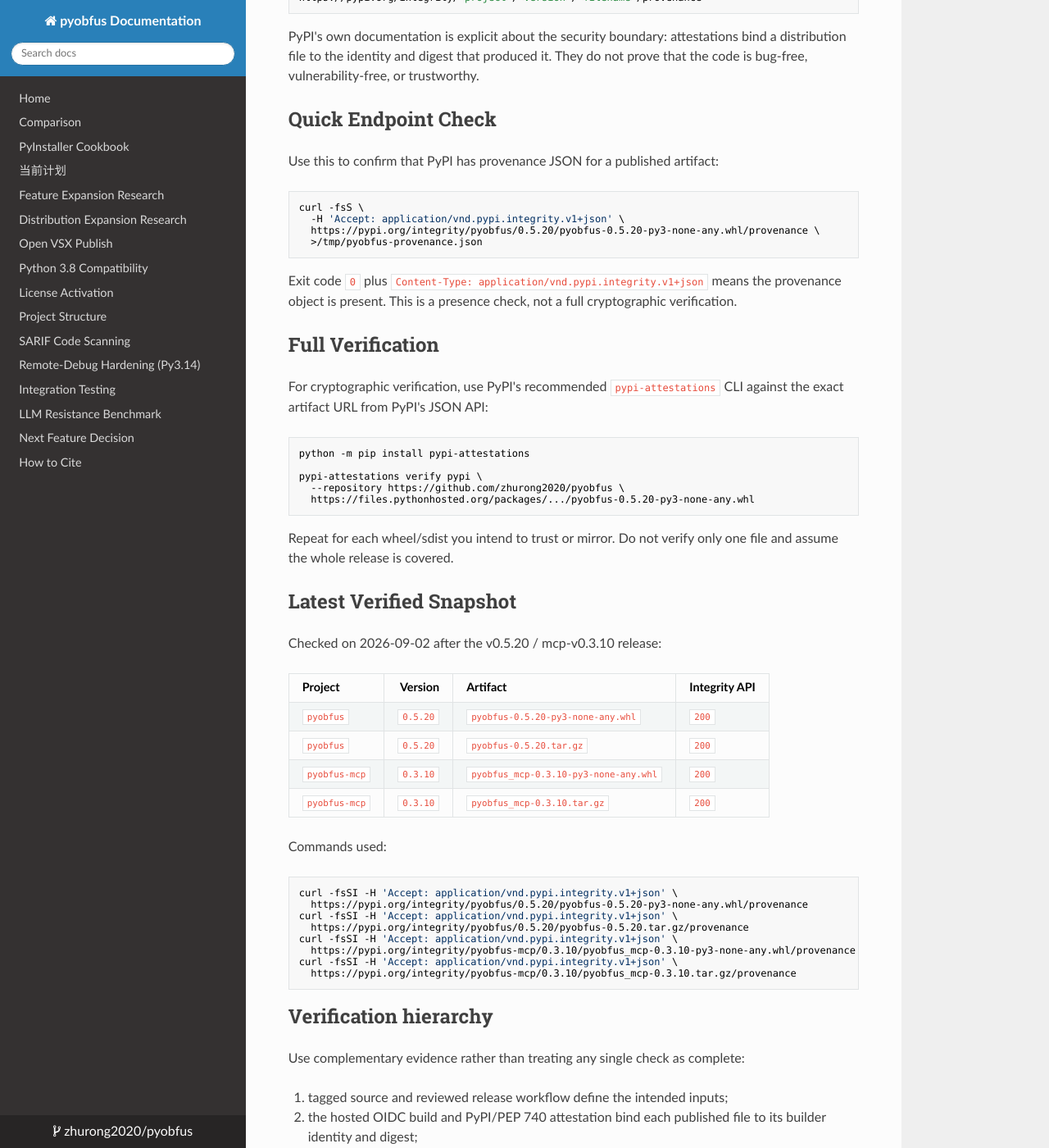
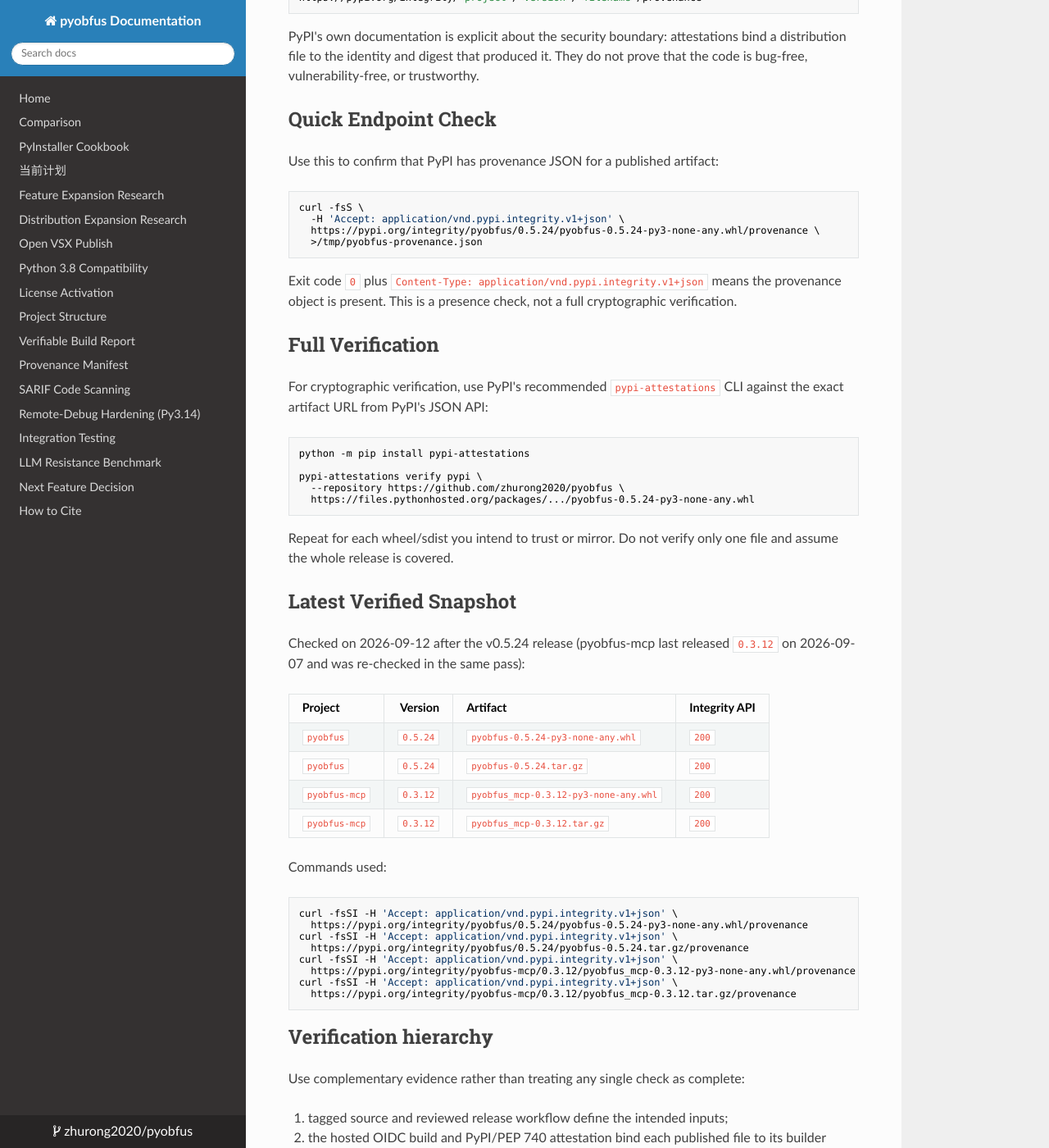
Before and after one commit to zhurong2020/pyobfus, an MkDocs documentation site: the page built from docs/RELEASE_PROVENANCE_VERIFICATION.md, in a window 1280 px wide and 1400 px high, scrolled down 353 px. Shown: the whole window at 82% size. Built offline with MkDocs 1.6.1, drawn with Linux system fonts in a browser that asks for light colours; nearby versions of some CDN libraries.

Commit message:
docs: clear stale release-state claims the 0.5.24 sync surfaced
Five surfaces still described shipped work as pending or unreachable:

- the provenance snapshot was four releases behind at 0.5.20; re-ran the
  documented Integrity API commands and recorded the measured 0.5.24 and
  mcp 0.3.12 results;
- the Community marker design doc still read "held in [Unreleased]"
  although it shipped in 0.5.23;
- the feature-expansion research and the release-cadence list still had
  the build report waiting on a version bump and tag;
- CITATION.cff pinned 0.5.2 from June, while Zenodo's concept DOI now
  resolves to the automatically archived v0.5.24 record;
- the docs site nav had no entry for the build report or the provenance
  manifest, so both feature pages were unreachable from the sidebar.

Verified by resolving the concept DOI to the live Zenodo record and by
building the site to confirm both pages render and appear in the nav.

Co-Authored-By: Claude Opus 5 <noreply@anthropic.com>

````diff
--- a/docs/RELEASE_PROVENANCE_VERIFICATION.md
+++ b/docs/RELEASE_PROVENANCE_VERIFICATION.md
@@ -22,7 +22,7 @@ Use this to confirm that PyPI has provenance JSON for a published artifact:
 ```bash
 curl -fsS \
   -H 'Accept: application/vnd.pypi.integrity.v1+json' \
-  https://pypi.org/integrity/pyobfus/0.5.20/pyobfus-0.5.20-py3-none-any.whl/provenance \
+  https://pypi.org/integrity/pyobfus/0.5.24/pyobfus-0.5.24-py3-none-any.whl/provenance \
   >/tmp/pyobfus-provenance.json
 ```
 
@@ -40,7 +40,7 @@ python -m pip install pypi-attestations
 
 pypi-attestations verify pypi \
   --repository https://github.com/zhurong2020/pyobfus \
-  https://files.pythonhosted.org/packages/.../pyobfus-0.5.20-py3-none-any.whl
+  https://files.pythonhosted.org/packages/.../pyobfus-0.5.24-py3-none-any.whl
 ```
 
 Repeat for each wheel/sdist you intend to trust or mirror. Do not verify only
@@ -48,26 +48,27 @@ one file and assume the whole release is covered.
 
 ## Latest Verified Snapshot
 
-Checked on 2026-09-02 after the v0.5.20 / mcp-v0.3.10 release:
+Checked on 2026-09-12 after the v0.5.24 release (pyobfus-mcp last released
+`0.3.12` on 2026-09-07 and was re-checked in the same pass):
 
 | Project | Version | Artifact | Integrity API |
 |---|---:|---|---|
-| `pyobfus` | `0.5.20` | `pyobfus-0.5.20-py3-none-any.whl` | `200` |
-| `pyobfus` | `0.5.20` | `pyobfus-0.5.20.tar.gz` | `200` |
-| `pyobfus-mcp` | `0.3.10` | `pyobfus_mcp-0.3.10-py3-none-any.whl` | `200` |
-| `pyobfus-mcp` | `0.3.10` | `pyobfus_mcp-0.3.10.tar.gz` | `200` |
+| `pyobfus` | `0.5.24` | `pyobfus-0.5.24-py3-none-any.whl` | `200` |
+| `pyobfus` | `0.5.24` | `pyobfus-0.5.24.tar.gz` | `200` |
+| `pyobfus-mcp` | `0.3.12` | `pyobfus_mcp-0.3.12-py3-none-any.whl` | `200` |
+| `pyobfus-mcp` | `0.3.12` | `pyobfus_mcp-0.3.12.tar.gz` | `200` |
 
 Commands used:
 
 ```bash
 curl -fsSI -H 'Accept: application/vnd.pypi.integrity.v1+json' \
-  https://pypi.org/integrity/pyobfus/0.5.20/pyobfus-0.5.20-py3-none-any.whl/provenance
+  https://pypi.org/integrity/pyobfus/0.5.24/pyobfus-0.5.24-py3-none-any.whl/provenance
 curl -fsSI -H 'Accept: application/vnd.pypi.integrity.v1+json' \
-  https://pypi.org/integrity/pyobfus/0.5.20/pyobfus-0.5.20.tar.gz/provenance
+  https://pypi.org/integrity/pyobfus/0.5.24/pyobfus-0.5.24.tar.gz/provenance
 curl -fsSI -H 'Accept: application/vnd.pypi.integrity.v1+json' \
-  https://pypi.org/integrity/pyobfus-mcp/0.3.10/pyobfus_mcp-0.3.10-py3-none-any.whl/provenance
+  https://pypi.org/integrity/pyobfus-mcp/0.3.12/pyobfus_mcp-0.3.12-py3-none-any.whl/provenance
 curl -fsSI -H 'Accept: application/vnd.pypi.integrity.v1+json' \
-  https://pypi.org/integrity/pyobfus-mcp/0.3.10/pyobfus_mcp-0.3.10.tar.gz/provenance
+  https://pypi.org/integrity/pyobfus-mcp/0.3.12/pyobfus_mcp-0.3.12.tar.gz/provenance
 ```
 
 ## Verification hierarchy
--- a/mkdocs.yml
+++ b/mkdocs.yml
@@ -24,6 +24,8 @@ nav:
   - Python 3.8 Compatibility: PYTHON38_COMPATIBILITY.md
   - License Activation: LICENSE_ACTIVATION_GUIDE.md
   - Project Structure: PROJECT_STRUCTURE.md
+  - Verifiable Build Report: VERIFIABLE_BUILD_REPORT.md
+  - Provenance Manifest: PROVENANCE_MANIFEST.md
   - SARIF Code Scanning: SARIF_CODE_SCANNING.md
   - Remote-Debug Hardening (Py3.14): REMOTE_DEBUG_HARDENING.md
   - Integration Testing: INTEGRATION_TESTING.md
````
Also changed, not shown: docs/COMMUNITY_BUILD_MARKER_DESIGN.md (+1 -2 lines), docs/CURRENT_PLAN_ZH.md (+3 -3 lines), docs/FEATURE_EXPANSION_RESEARCH_2026-09-02.md (+3 -4 lines), 1 other file.
